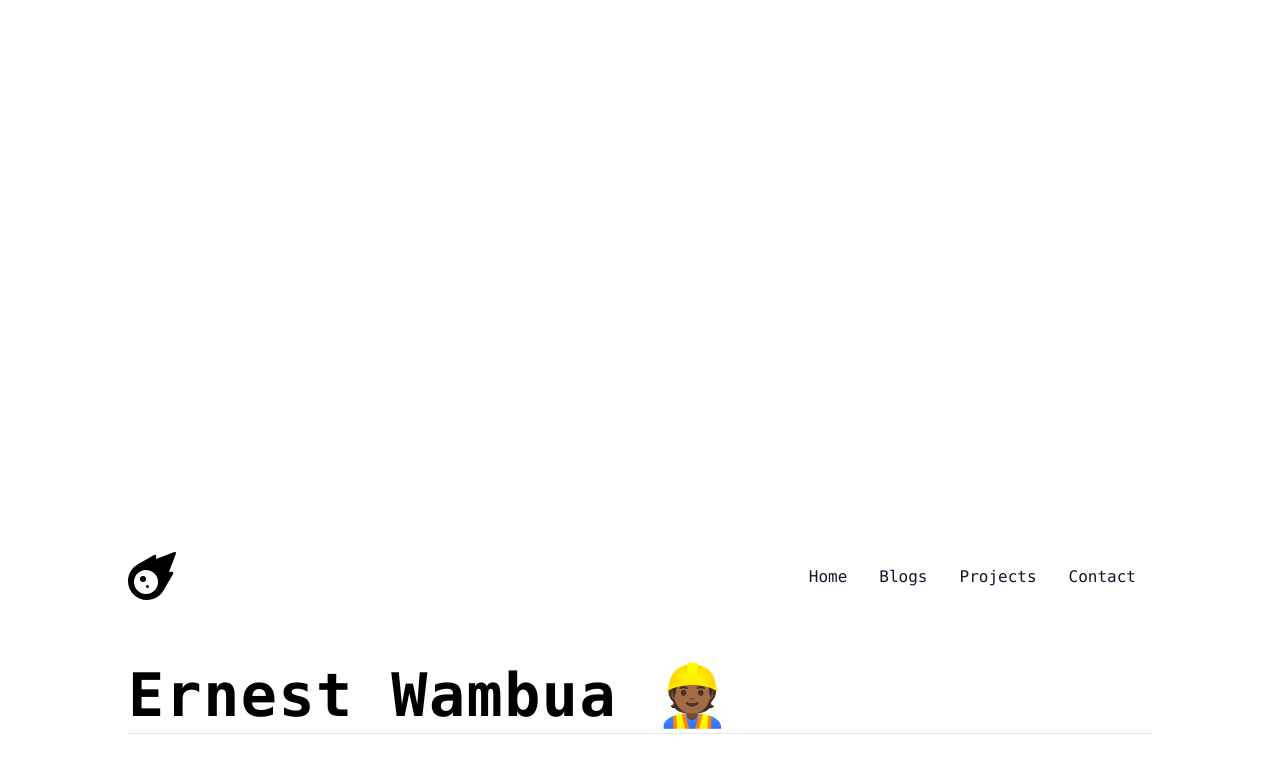
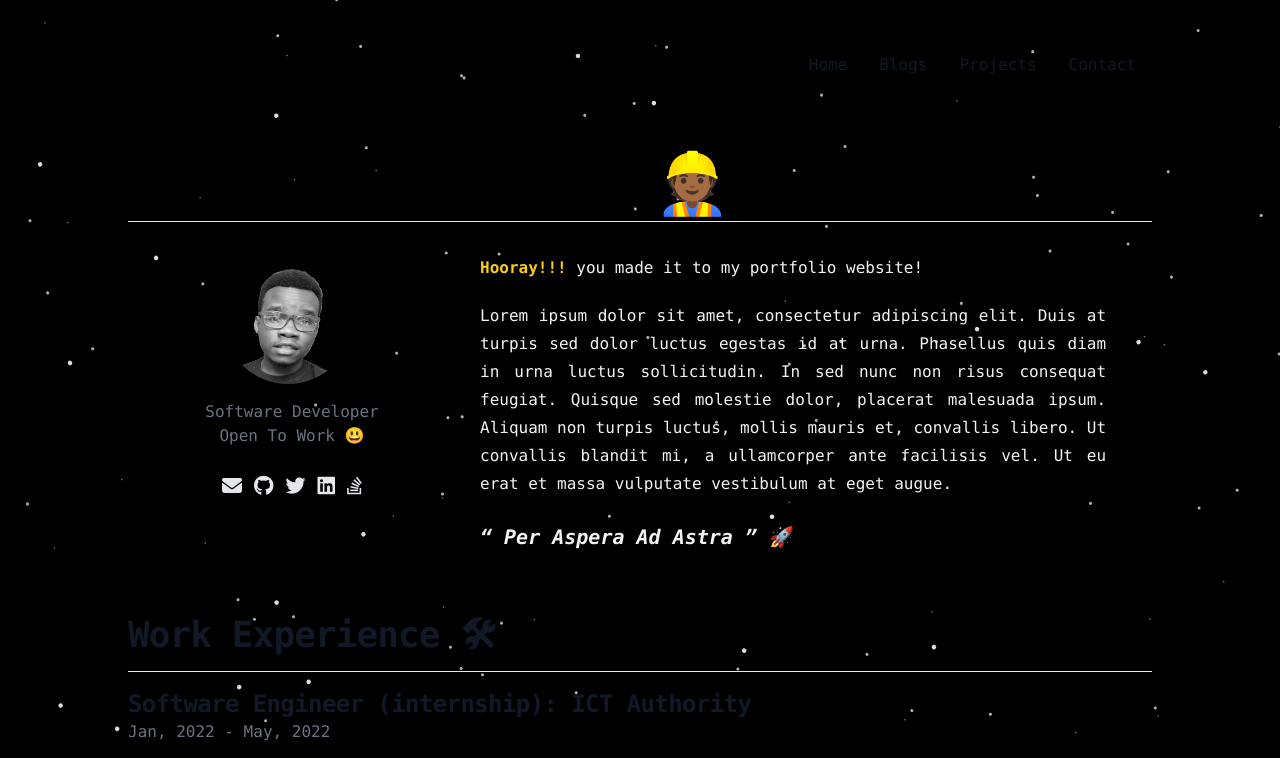
Before and after one commit to tallninja/portfolio, a React (Create React App) app: page / in a window 1280 px wide. Shown: the top 758 px of the page. Built offline with nearby package versions, Linux system fonts and the light colour scheme; no server answers.

Commit message:
Tsparticles is now working

```diff
--- a/public/index.html
+++ b/public/index.html
@@ -31,7 +31,7 @@
     <link rel="stylesheet" href="https://cdnjs.cloudflare.com/ajax/libs/font-awesome/6.2.0/css/solid.min.css" integrity="sha512-uj2QCZdpo8PSbRGL/g5mXek6HM/APd7k/B5Hx/rkVFPNOxAQMXD+t+bG4Zv8OAdUpydZTU3UHmyjjiHv2Ww0PA==" crossorigin="anonymous" referrerpolicy="no-referrer" />
     <title>React App</title>
   </head>
-  <body>
+  <body class='antialiased bg-white text-black dark:bg-black dark:text-white font-mono'>
     <noscript>You need to enable JavaScript to run this app.</noscript>
     <div id="root"></div>
     <!--
--- a/src/App.tsx
+++ b/src/App.tsx
@@ -20,16 +20,15 @@ export const App = () => {
 		[]
 	);
 
+	const particlesConfig = require(`./particles.json`);
+	console.log(particlesConfig);
+
 	return (
 		<BrowserRouter>
 			<div className='max-w-3xl px-4 mx-auto sm:px-6 xl:max-w-5xl xl:px-0'>
-				<Particles
-					id='tsparticles'
-					url='https://raw.githubusercontent.com/tallninja/portfolio/master/public/particles2.json?token=GHSAT0AAAAAABT4MTMXWP4O7XFZ4O5MMNI6Y3KKXAQ'
-					init={particlesInit}
-					loaded={particlesLoaded}
-				/>
+				<div className='flex flex-col justify-between h-screen'>
 					<Navbar />
+					<main className='mb-auto'>
 						<Routes>
 							<Route path='/'>
 								<Route index element={<Home />} />
@@ -38,6 +37,14 @@ export const App = () => {
 							</Route>
 							<Route path='*' element={<PageNotFound />} />
 						</Routes>
+						<Particles
+							id='tsparticles'
+							init={particlesInit}
+							loaded={particlesLoaded}
+							options={particlesConfig}
+						/>
+					</main>
+				</div>
 			</div>
 		</BrowserRouter>
 	);
--- a/src/index.tsx
+++ b/src/index.tsx
@@ -10,8 +10,6 @@ const root = ReactDOM.createRoot(
 
 root.render(
 	<React.StrictMode>
-		<div className='antialiased bg-white text-black dark:bg-black dark:text-white min-h-full font-mono'>
-			<App />
-		</div>
+		<App />
 	</React.StrictMode>
 );
--- a/src/pages/home/home.tsx
+++ b/src/pages/home/home.tsx
@@ -7,7 +7,7 @@ import {
 
 export const Home = () => {
 	return (
-		<main className='mb-auto'>
+		<>
 			<Hero />
 			<div className='pb-16'>
 				<div className='mb-20'>
@@ -16,6 +16,6 @@ export const Home = () => {
 				</div>
 				<FeaturedProjects />
 			</div>
-		</main>
+		</>
 	);
 };
--- a/public/particles.json
+++ b/src/particles.json
@@ -330,7 +330,7 @@
         "factor": 1000
       },
       "limit": 0,
-      "value": 150
+      "value": 120
     },
     "opacity": {
       "random": {
--- a/tailwind.config.js
+++ b/tailwind.config.js
@@ -1,6 +1,6 @@
 /** @type {import('tailwindcss').Config} */
 module.exports = {
-	content: ['./src/**/*.{js,jsx,ts,tsx}'],
+	content: ['./src/**/*.{js,jsx,ts,tsx}', './public/*.html'],
 	theme: {
 		extend: {},
 	},
```
Also changed, not shown: src/particles2.json (renamed from public/particles2.json). Lines whose indentation alone changed are shown as unchanged.
